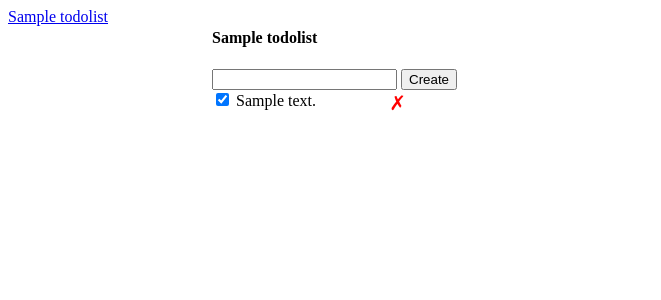
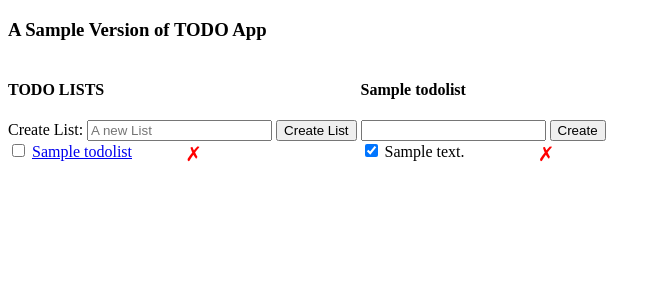
Before and after one commit to eldast8sman/todoapp, a Flask app: page /lists/1 in a window 1280 px wide. Shown: the top 300 px of the page, without its empty margins (0-661 px from the left). Run offline with Flask 2, Linux system fonts and the light colour scheme; tables that the repository leaves empty hold one stand-in row (values such as "Sample post").

Commit message:
Worked on Todo List Html and started work on javaSceipt too

```diff
--- a/app.py
+++ b/app.py
@@ -34,7 +34,7 @@ def create_todo():
     body = {}
     try:
         description = request.get_json()['description']
-        todo = Todo(description=description, completed=False, list_id=1)
+        todo = Todo(description=description, completed=False)
         db.session.add(todo)
         db.session.commit()
         body['id'] = todo.id
--- a/templates/index.html
+++ b/templates/index.html
@@ -42,11 +42,20 @@
 </head>
 
 <body>
+    <h3>A Sample Version of TODO App</h3>
     <div class="lists-wrapper">
+        <h4>TODO LISTS</h4>
+        <form action="/lists/create" method="POST" id="list-form">
+            <label for="todolist-input">Create List:</label>
+            <input type="text" name="todolist" id="todolist-input" placeholder="A new List" data-id="{{ active_list.id0 }}" />
+            <button type="submit" name="submit">Create List</button>
+        </form>
         <ul id="lists">
             {% for list in lists %}
             <li>
+                <input type="checkbox" data-id="{{list.id}}" class="list-check-completed" />
                 <a href="/lists/{{list.id}}">{{list.name}}</a>
+                <button class="delete-list" data-id="{{ list.id }}">&cross;</button>
             </li>
             {% endfor %}
         </ul>
@@ -70,6 +79,17 @@
     </div>
 
     <script>
+        let deleteBtns;
+        const listCheckboxes = document.querySelectorAll('.list-check-completed');
+        for(let i=0; i<listCheckboxes.length; i++){
+            const checkbox = listCheckboxes[i];
+
+            checkbox.onchange = function(e){
+
+            }
+        }
+
+
         const del_buttons = document.querySelectorAll('.delete-button');
         for (let i = 0; i < del_buttons.length; i++) {
             const del_button = del_buttons[i];
```
